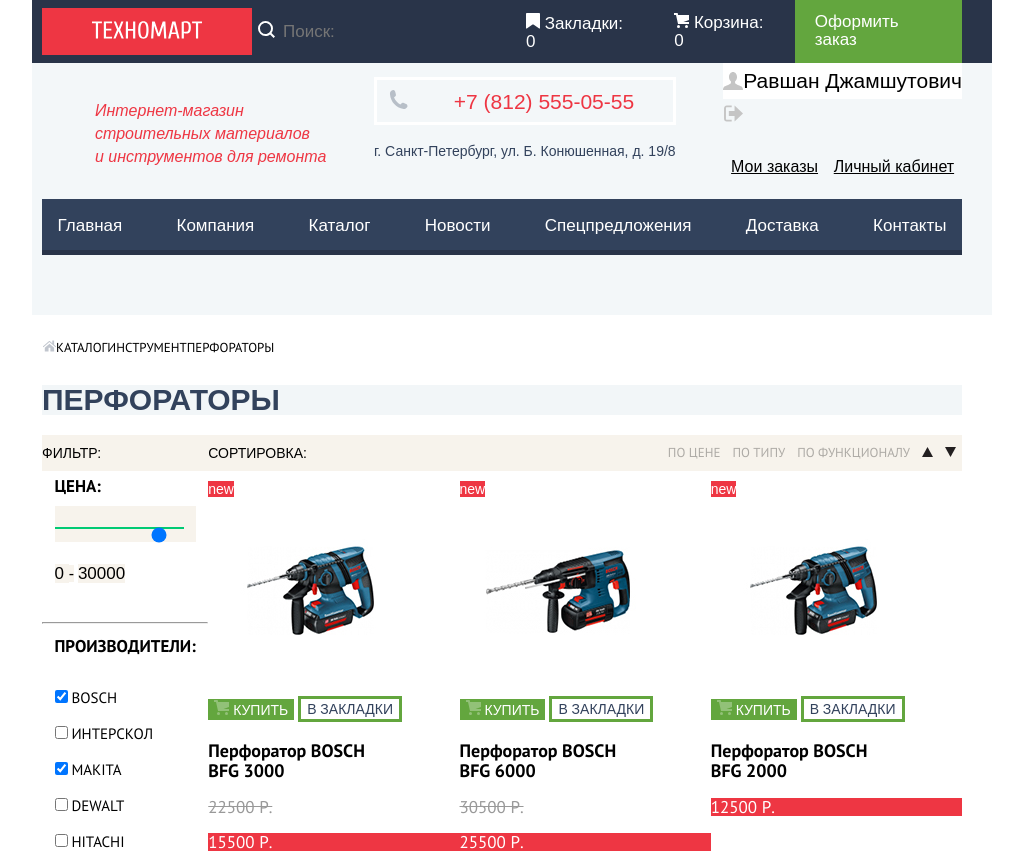
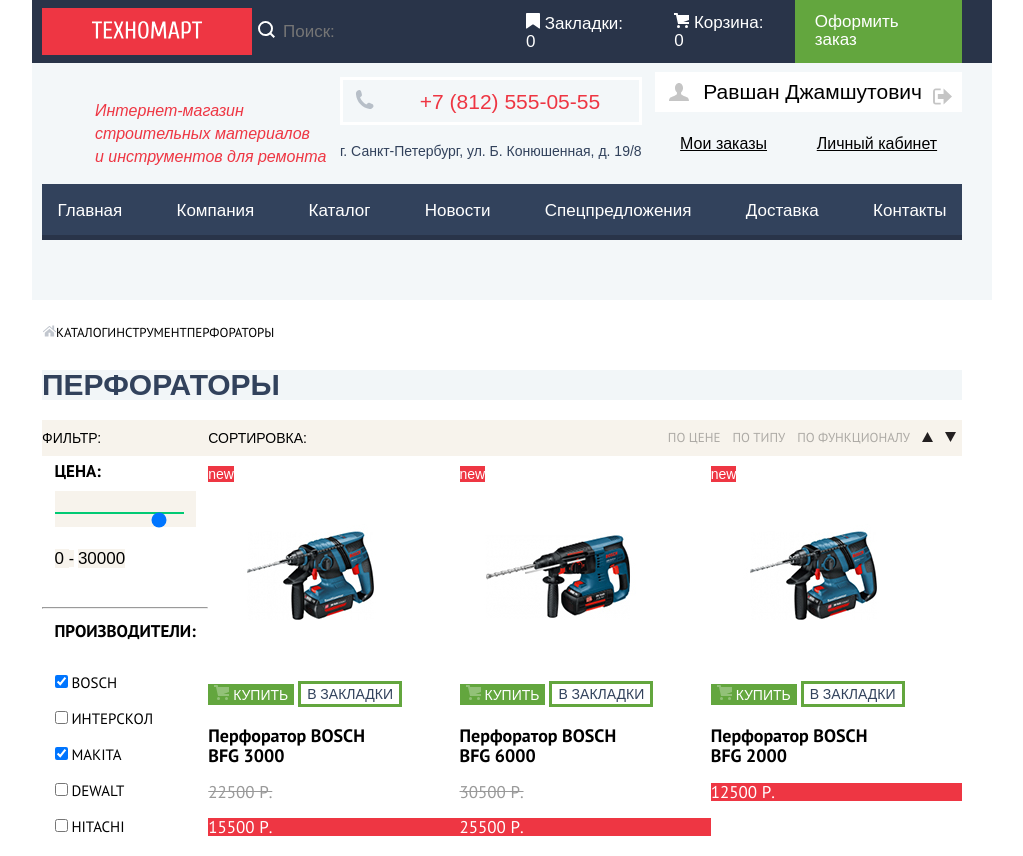
Before and after one commit to khursa/279457-technomart-24, a plain HTML site: page catalog.html in a window 1280 px wide. Shown: the top 856 px of the page, without its empty margins (128-1151 px from the left). Drawn offline with Linux system fonts and the light colour scheme; a web font is replaced by a local one.

Commit message:
fixed catalog header

```diff
--- a/catalog.html
+++ b/catalog.html
@@ -135,7 +135,7 @@
               </address>
             </div>
             <div class="banner-right">
-              <div>
+              <div class="profile-wrap">
                 <a
                   class="profile"
                   href="profile.html"
--- a/css/style.css
+++ b/css/style.css
@@ -257,6 +257,12 @@
     color: #32425c;
 }
 
+.banner-right {
+    display: flex;
+    flex-direction: column;
+    justify-content: center;
+}
+
 .banner-right__list {
     display: flex;
     justify-content: space-around;
@@ -289,13 +295,30 @@
     color: #ee3643;
 }
 
-.logout:hover,
-.logout:focus {
+.profile-wrap {
+    display: flex;
+    justify-content: stretch;
+
+    max-height: 40px;
+}
+
+.profile img {
+    margin: 14px;
+}
+
+.profile:hover,
+.profile:focus {
     color: #ee3643;
 }
 
-.logout:active {
+.profile:active {
     opacity: 0.3;
+}
+
+.logout {
+    padding: 10px 10px 10px 10px;
+
+    background-color: #ffffff;
 }
 
 .banner-right__button:active,
```
